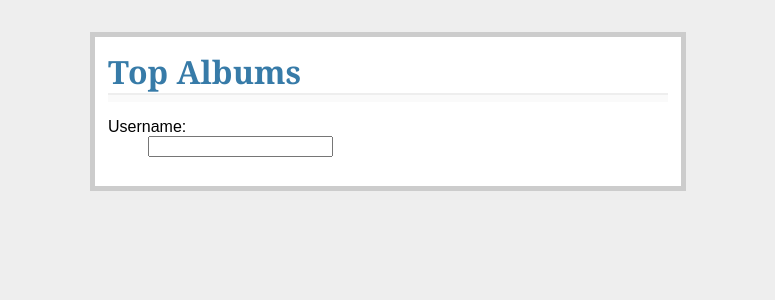
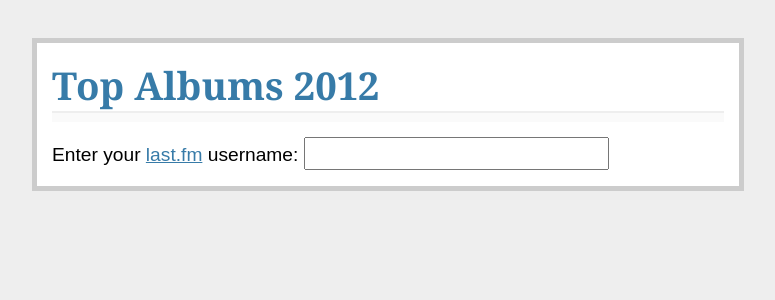
Before and after one commit to jamiebullock/top-albums, a Python web app: template templates/index.html in a window 1280 px wide. Shown: the top 300 px of the page, without its empty margins (252-1027 px from the left). Run offline with Jinja, Linux system fonts and the light colour scheme; the template is opened without the code that fills it, so the values that code supplies are empty.

Commit message:
style tweaks

```diff
--- a/static/style.css
+++ b/static/style.css
@@ -5,12 +5,14 @@ h1              { border-bottom: 2px solid #eee; }
 h2              { font-size: 1.2em; }
 
 .page           { margin: 2em auto; width: 35em; border: 5px solid #ccc;
-                  padding: 0.8em; background: white; }
-.entries        { list-style: none; margin: 0; padding: 0; }
+                  padding: 0.8em; background: white; font-size: 1.2em }
+.user-entry     {font-size: 1.2em}
+.entries        { list-style-position:inside; margin: 0; padding: 0; font-size: 1.2em;}
 .entries li     { margin: 0.8em 1.2em; }
 .entries li h2  { margin-left: -1em; }
 .add-entry      { font-size: 0.9em; border-bottom: 1px solid #ccc; }
 .add-entry dl   { font-weight: bold; }
+.odd            { background: #eee; }
 .metanav        { text-align: right; font-size: 0.8em; padding: 0.3em;
                   margin-bottom: 1em; background: #fafafa; }
 .flash          { background: #CEE5F5; padding: 0.5em;
--- a/templates/albums.html
+++ b/templates/albums.html
@@ -1,10 +1,10 @@
 {% extends "layout.html" %}
 {% block body %}
-<ul>
+<ol class=entries>
 {% for album in albums %}
-<li>{{ album.title }} - {{ album.artist }}</li>
+<li class={{ loop.cycle('odd', 'even') }}>{{ album.title }} - {{ album.artist }}</li>
 {% endfor %}
-</ul>
+</ol>
 
 
 {% endblock %}
--- a/templates/index.html
+++ b/templates/index.html
@@ -2,10 +2,7 @@
 {% block body %}
 
 <form action={{ url_for('list_albums')}} method=post>
-    <dl>
-        <dt>Username:
-        <dd><input type=text name=user>
-    </dl>
+    Enter your <a href="http://last.fm">last.fm</a> username: <input class=user-entry type=text name=user>
 </form>
 
 {% endblock %}
--- a/templates/layout.html
+++ b/templates/layout.html
@@ -1,8 +1,8 @@
 <!doctype html>
-<title>>Top Albums</title>
+<title>>Top Albums 2012</title>
 <link rel=stylesheet type=text/css href="{{ url_for('static', filename='style.css') }}">
 <div class=page>
-  <h1>Top Albums</h1>
+  <h1>Top Albums 2012</h1>
   <div class=metanav>
   </div>
   {% for message in get_flashed_messages() %}
```
